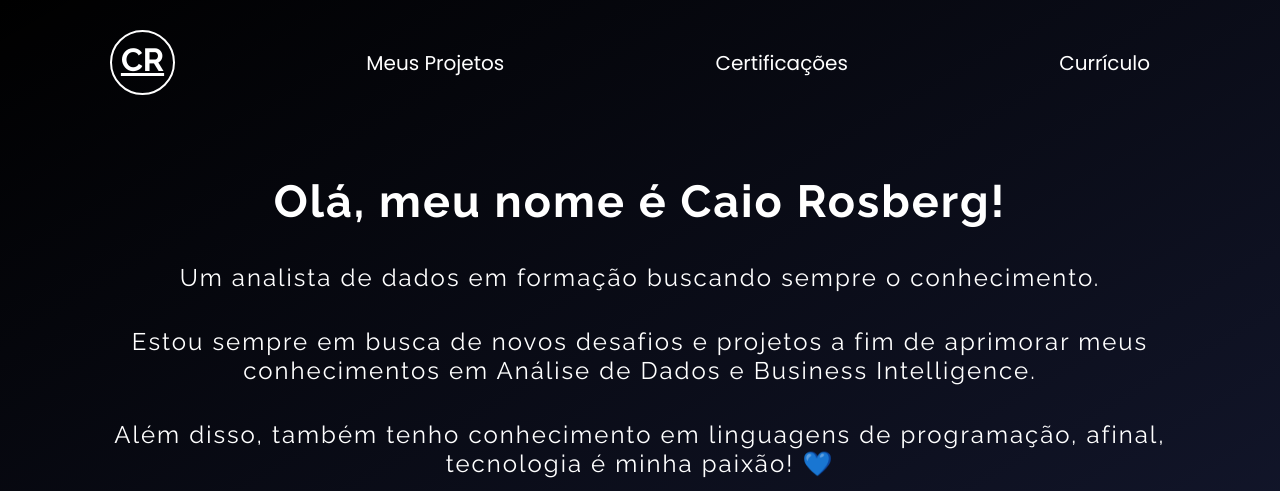
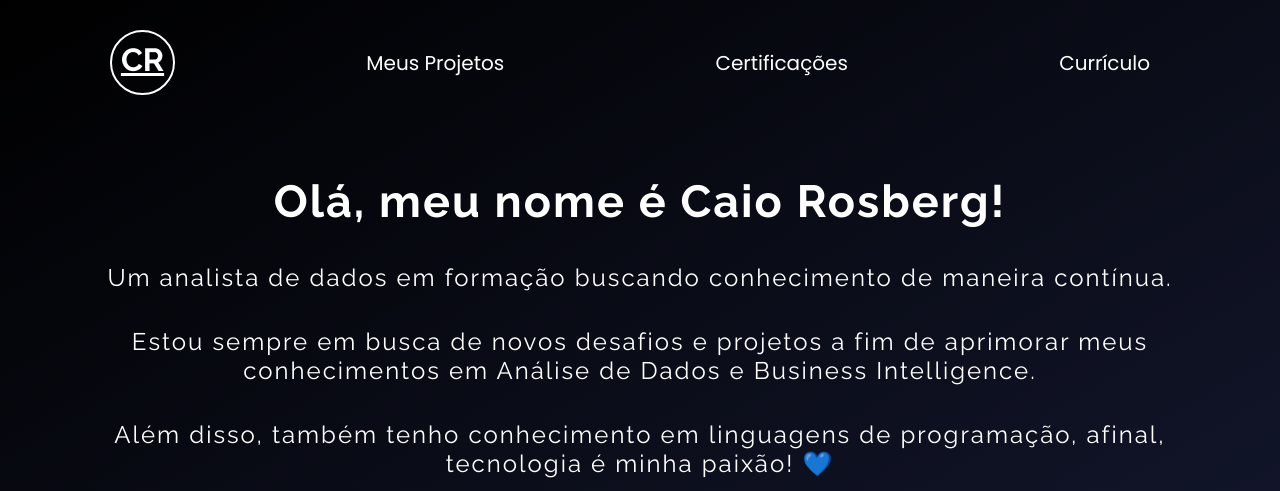
Before and after one commit to CaioRxl/Portfolio, a plain HTML site: page index.html in a window 1280 px wide. Shown: the top 491 px of the page. Drawn offline with nearby package versions, Linux system fonts and the light colour scheme.

Commit message:
Add files via upload

```diff
--- a/index.html
+++ b/index.html
@@ -50,7 +50,7 @@
     <section class="home">
         <div class="informacoes">
             <h1>Olá, meu nome é Caio Rosberg!</h1>
-            <p>Um analista de dados em formação buscando sempre o conhecimento.</p>
+            <p>Um analista de dados em formação buscando conhecimento de maneira contínua.</p>
             <p>Estou sempre em busca de novos desafios e projetos a fim de aprimorar meus conhecimentos em Análise de Dados e Business Intelligence.</p>
             <p>Além disso, também tenho conhecimento em linguagens de programação, afinal, tecnologia é minha paixão! 💙</p>
 
```
